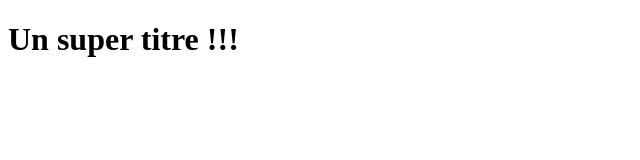
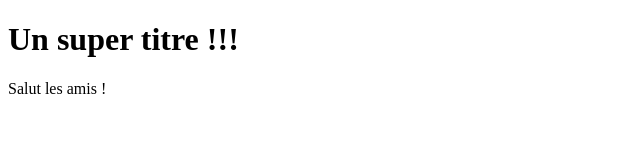
Before and after one commit to nabilzid/openclassroom, a plain HTML site: page index.html in a window 1280 px wide. Shown: the whole page, without its empty margins (0-640 px from the left). Drawn offline with Linux system fonts and the light colour scheme.

Commit message:
Ajout de paragraphe

```diff
--- a/index.html
+++ b/index.html
@@ -6,5 +6,6 @@
 </head>
 <body>
    <h1>Un super titre !!!</h1>
+   <p>Salut les amis !</p>
 </body>
 </html>
```
